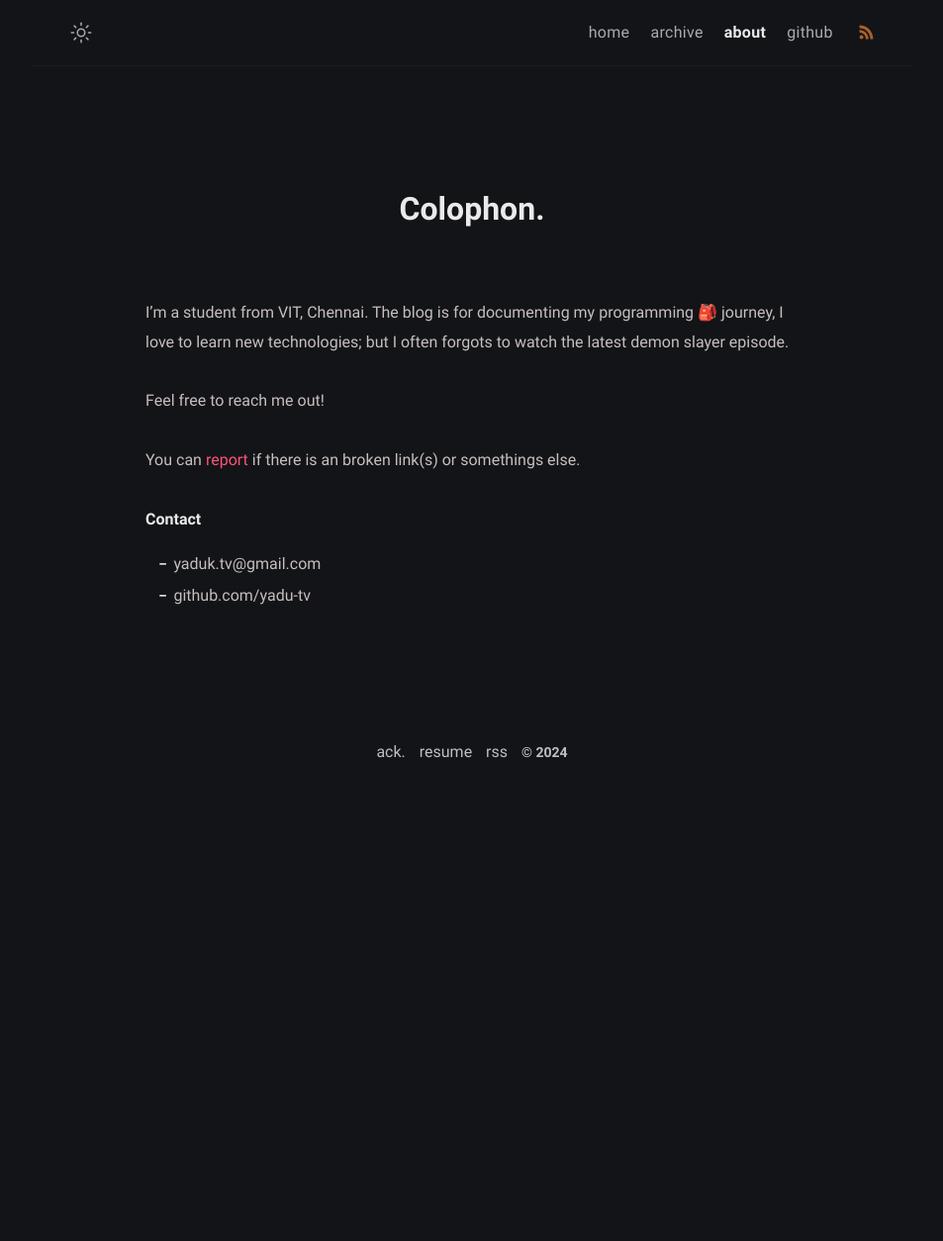
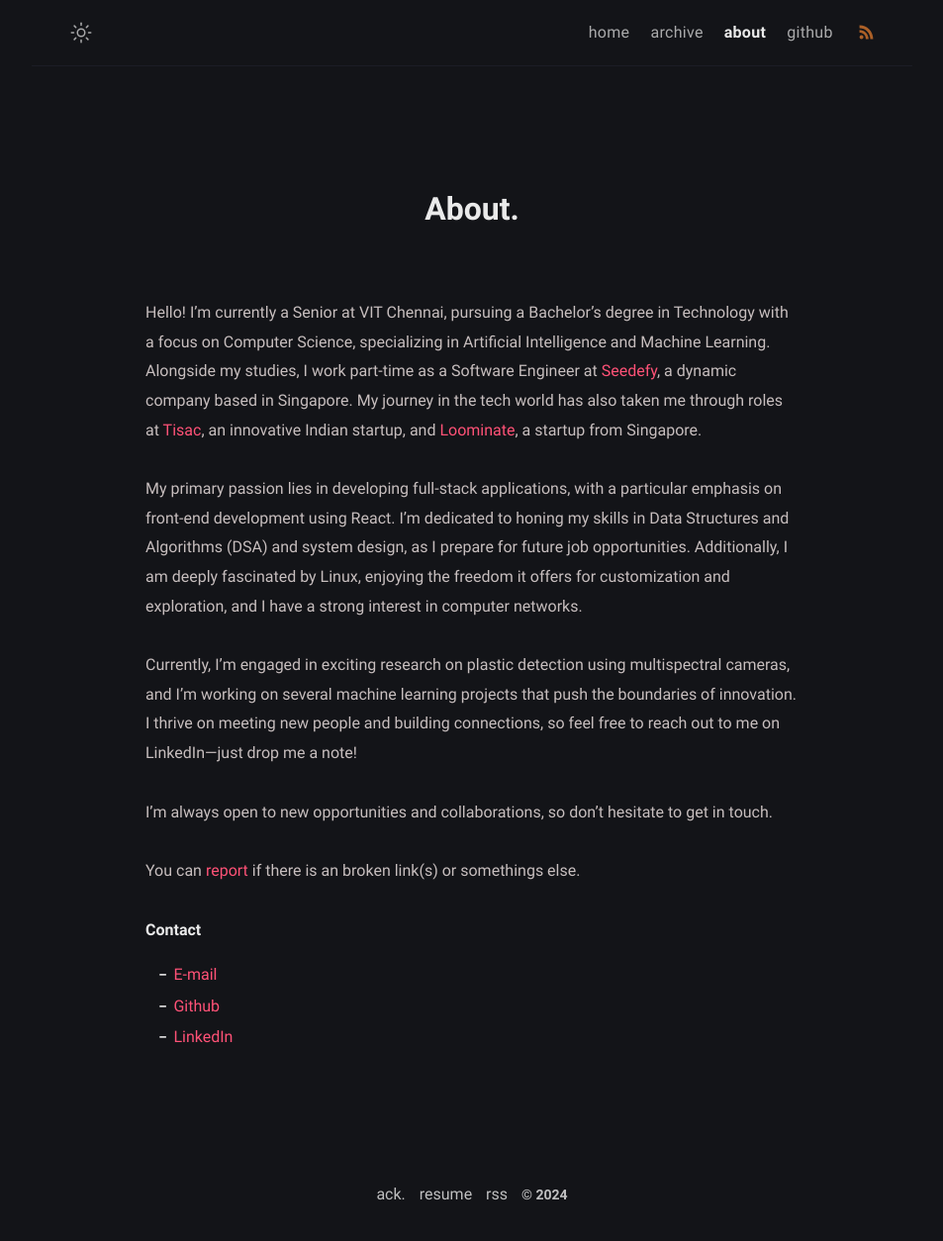
Before and after one commit to yadu-tv/yadu-tv.github.io, a Jekyll site: the page built from about.md, in a window 1280 px wide. Shown: the whole page at 99% size, without its empty margins (163-1116 px from the left). Built offline with Jekyll 4.4.1, drawn with Linux system fonts in a browser that asks for light colours; before the commit the page ends 900 px from its top, so only the background shows below that.

Commit message:
updated about page and contact details

```diff
--- a/_config.yml
+++ b/_config.yml
@@ -1,7 +1,7 @@
 # Site settings
 title: Yadu Krishnan # site title
 description: >- # site description
-  He is a junior student at VIT, Chennai
+  Senior at VIT, Chennai
 lang: en-US # default lang
 timezone: Asia/Kolkata # set your timezone
 repo: https://github.com/yadu-tv/yadu-tv.github.io # site repo [optional]
--- a/about.md
+++ b/about.md
@@ -1,18 +1,22 @@
 ---
-title: Colophon
+title: About
 permalink: /about/
 layout: page
-excerpt: Hello peeps, I'm student of computer science from Banyuwangi, living in Jogjakarta. This blog for documentation about my programming journey, running on jekyll, hosting on netlify and using my own simple theme.
 comments: false
 ---
 
-I'm a student from VIT, Chennai. The blog is for documenting my programming 🎒 journey, I love to learn new technologies; but I often forgots to watch the latest demon slayer episode.
+Hello! I'm currently a Senior at VIT Chennai, pursuing a Bachelor's degree in Technology with a focus on Computer Science, specializing in Artificial Intelligence and Machine Learning. Alongside my studies, I work part-time as a Software Engineer at [Seedefy](https://www.seedefy.com/), a dynamic company based in Singapore. My journey in the tech world has also taken me through roles at [Tisac](https://www.tisac.in/), an innovative Indian startup, and [Loominate](https://www.loominate.app/), a startup from Singapore.
 
-Feel free to reach me out!
+My primary passion lies in developing full-stack applications, with a particular emphasis on front-end development using React. I’m dedicated to honing my skills in Data Structures and Algorithms (DSA) and system design, as I prepare for future job opportunities. Additionally, I am deeply fascinated by Linux, enjoying the freedom it offers for customization and exploration, and I have a strong interest in computer networks.
+
+Currently, I'm engaged in exciting research on plastic detection using multispectral cameras, and I’m working on several machine learning projects that push the boundaries of innovation. I thrive on meeting new people and building connections, so feel free to reach out to me on LinkedIn—just drop me a note!
+
+I’m always open to new opportunities and collaborations, so don’t hesitate to get in touch.
 
 You can [report](https://github.com/yadu-tv/yadu-tv.github.io/issues/new) if there is an broken link(s) or somethings else.
 
 **Contact**
 
-- {{ site.author.email }}
-- github.com/{{ site.author.github }}
+- [E-mail](mailto:yaduk.tv@gmail.com)
+- [Github](https://www.github.com/yadu-tv)
+- [LinkedIn](https://www.linkedin.com/in/yadu-tv)
```
